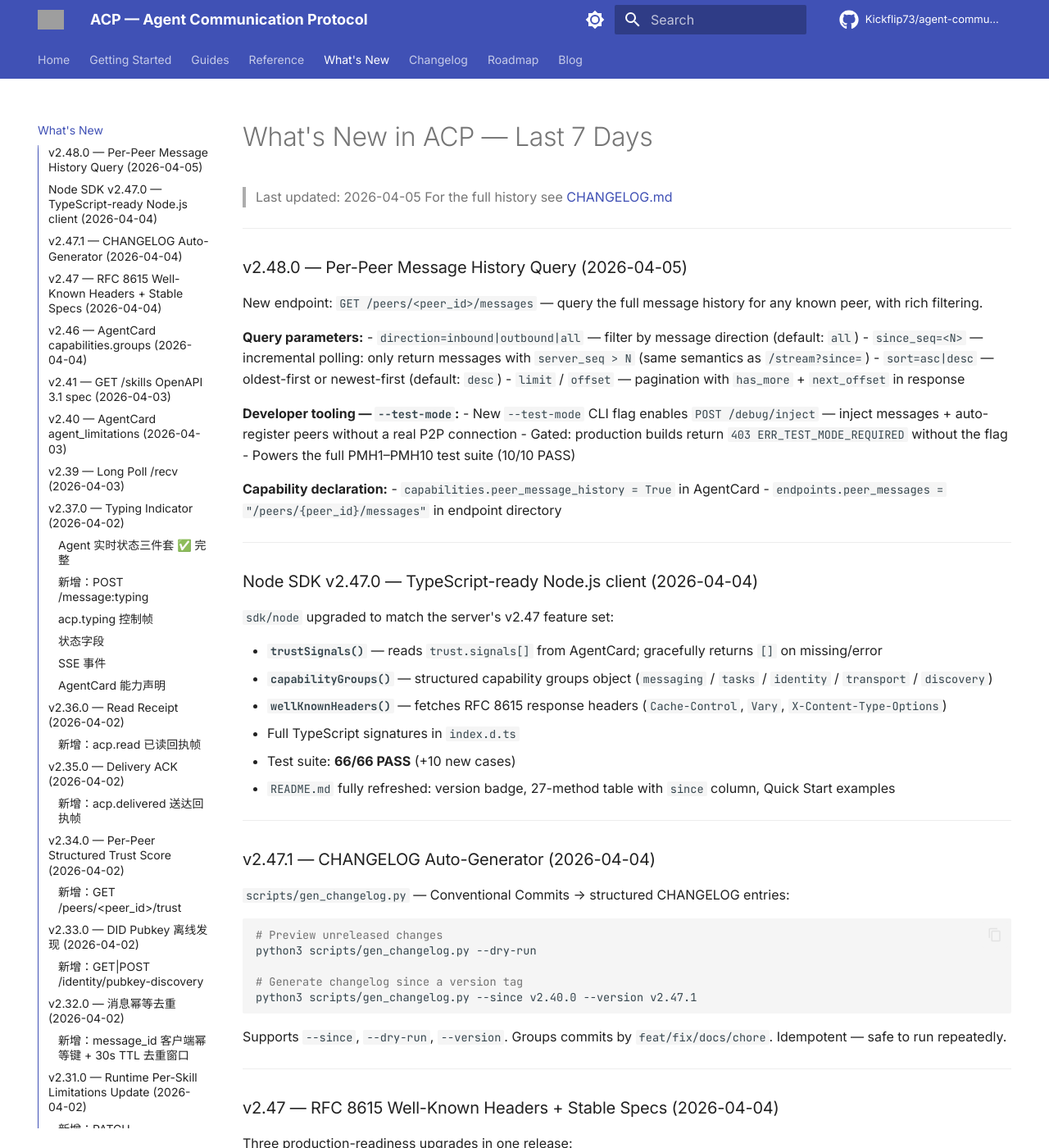
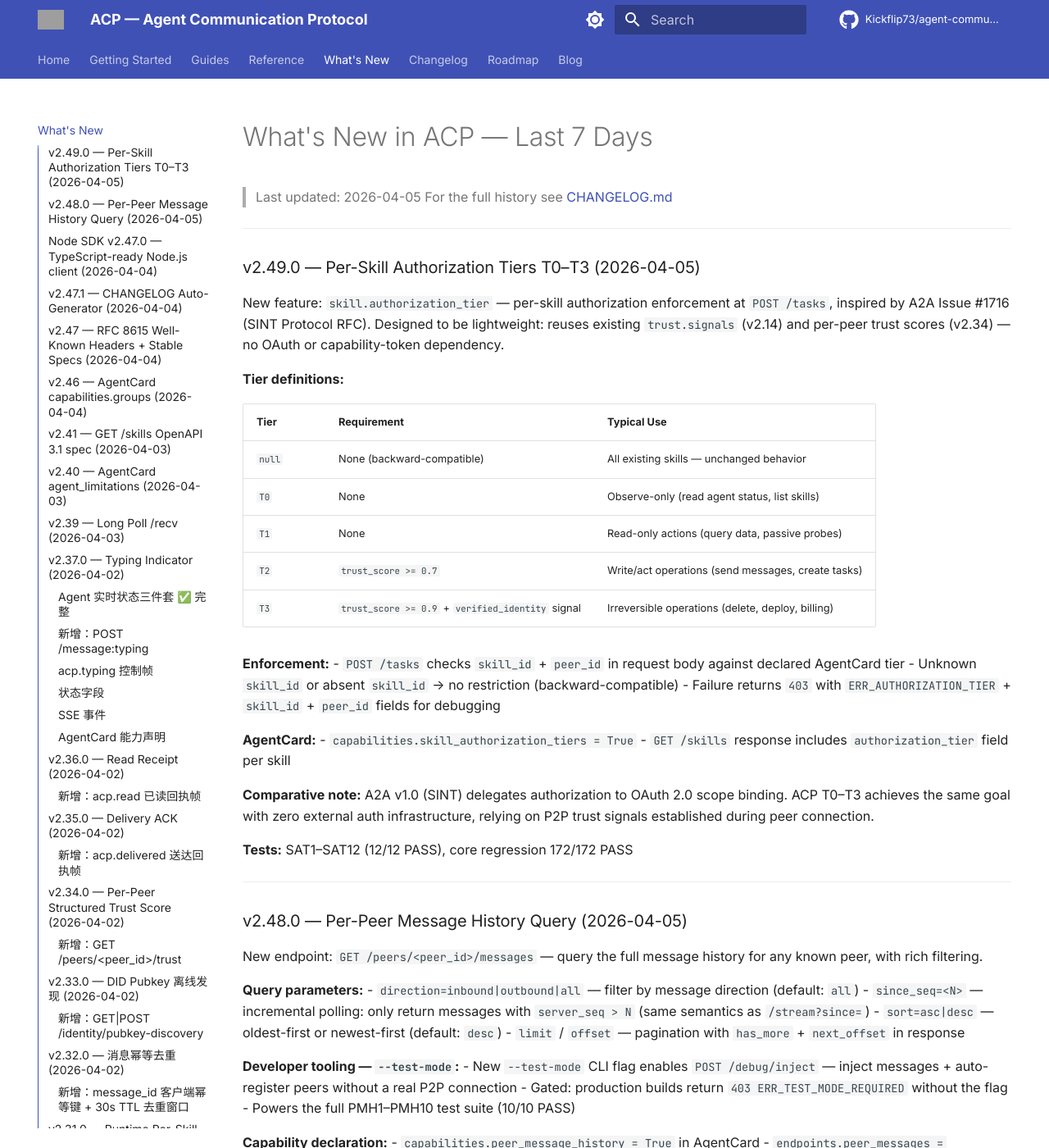
Before and after one commit to Kickflip73/agent-communication-protocol, an MkDocs documentation site: the page built from docs/whats-new.md, in a window 1280 px wide and 1400 px high. Shown: the whole window at 82% size. Built offline with MkDocs 1.6.1 and Material for MkDocs 9.7.7, drawn with Linux system fonts in a browser that asks for light colours; comment, search, counter and statistics services are not loaded; the version menu is left out; grey boxes are pictures that could not be loaded.

Commit message:
docs: v2.49 skill.authorization_tier — sync whats-new + docs/CHANGELOG + ROADMAP
- docs/whats-new.md: v2.49 tier table, enforcement rules, A2A SINT comparison
- docs/CHANGELOG.md: v2.49 + v2.48 entries (backfill)
- acp-research/ROADMAP.md: version header updated to v2.49

```diff
--- a/docs/CHANGELOG.md
+++ b/docs/CHANGELOG.md
@@ -6,6 +6,23 @@ Format: [Semantic Versioning](https://semver.org) — `MAJOR.MINOR.PATCH-status`
 Dates: Asia/Shanghai (UTC+8)
 
 ---
+
+## v2.49.0 — skill.authorization_tier T0–T3 (2026-04-05)
+
+Per-skill authorization tier enforcement at `POST /tasks`. Inspired by A2A #1716 (SINT Protocol RFC); implemented without OAuth by reusing `trust.signals` (v2.14) + per-peer trust scores (v2.34).
+
+- `skill.authorization_tier` field in AgentCard skill objects (`T0`/`T1`/`T2`/`T3`/`null`)
+- `T2` requires `trust_score >= 0.7`; `T3` requires `trust_score >= 0.9` + `verified_identity` signal
+- `ERR_AUTHORIZATION_TIER` error code, 403 response with `skill_id` + `peer_id`
+- `capabilities.skill_authorization_tiers = True` in AgentCard
+- SAT1–SAT12: 12/12 PASS | core regression: 172/172 PASS
+
+## v2.48.0 — GET /peers/\<id\>/messages — Per-Peer Message History (2026-04-05)
+
+- New endpoint `GET /peers/<peer_id>/messages` with `direction` / `since_seq` / `sort` / `limit` / `offset` filtering
+- New `--test-mode` flag + `POST /debug/inject` endpoint for integration tests without real P2P connection
+- `capabilities.peer_message_history = True` + `endpoints.peer_messages` in AgentCard
+- PMH1–PMH10: 10/10 PASS
 
 ## v2.31.0 — PATCH /skills/<id>/limitations (2026-04-02)
 - feat: `PATCH /skills/<id>/limitations` — 运行时 per-skill limitations 动态更新，无需重启
--- a/docs/whats-new.md
+++ b/docs/whats-new.md
@@ -2,6 +2,35 @@
 
 > Last updated: 2026-04-05
 > For the full history see [CHANGELOG.md](../CHANGELOG.md)
+
+---
+
+### v2.49.0 — Per-Skill Authorization Tiers T0–T3 (2026-04-05)
+
+New feature: `skill.authorization_tier` — per-skill authorization enforcement at `POST /tasks`, inspired by A2A Issue #1716 (SINT Protocol RFC). Designed to be lightweight: reuses existing `trust.signals` (v2.14) and per-peer trust scores (v2.34) — no OAuth or capability-token dependency.
+
+**Tier definitions:**
+
+| Tier | Requirement | Typical Use |
+|------|-------------|-------------|
+| `null` | None (backward-compatible) | All existing skills — unchanged behavior |
+| `T0` | None | Observe-only (read agent status, list skills) |
+| `T1` | None | Read-only actions (query data, passive probes) |
+| `T2` | `trust_score >= 0.7` | Write/act operations (send messages, create tasks) |
+| `T3` | `trust_score >= 0.9` + `verified_identity` signal | Irreversible operations (delete, deploy, billing) |
+
+**Enforcement:**
+- `POST /tasks` checks `skill_id` + `peer_id` in request body against declared AgentCard tier
+- Unknown `skill_id` or absent `skill_id` → no restriction (backward-compatible)
+- Failure returns `403` with `ERR_AUTHORIZATION_TIER` + `skill_id` + `peer_id` fields for debugging
+
+**AgentCard:**
+- `capabilities.skill_authorization_tiers = True`
+- `GET /skills` response includes `authorization_tier` field per skill
+
+**Comparative note:** A2A v1.0 (SINT) delegates authorization to OAuth 2.0 scope binding. ACP T0–T3 achieves the same goal with zero external auth infrastructure, relying on P2P trust signals established during peer connection.
+
+**Tests:** SAT1–SAT12 (12/12 PASS), core regression 172/172 PASS
 
 ---
 
```
Also changed, not shown: acp-research/ROADMAP.md (+1 -1 lines).
